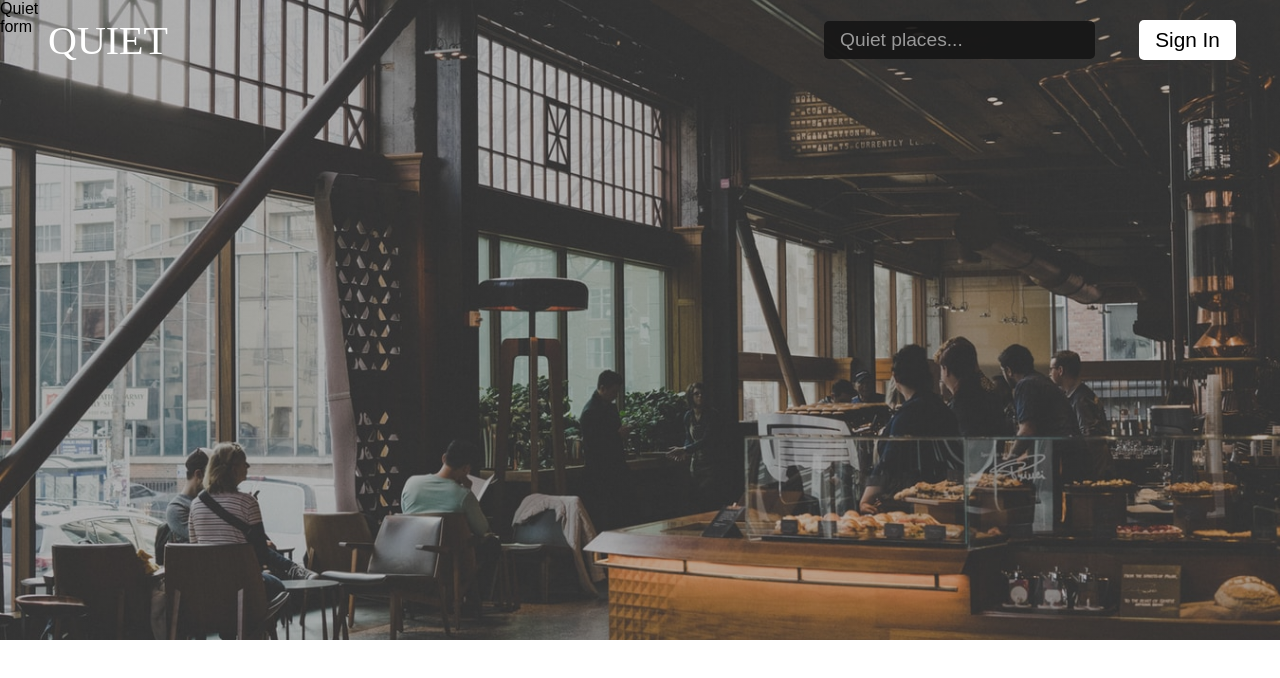
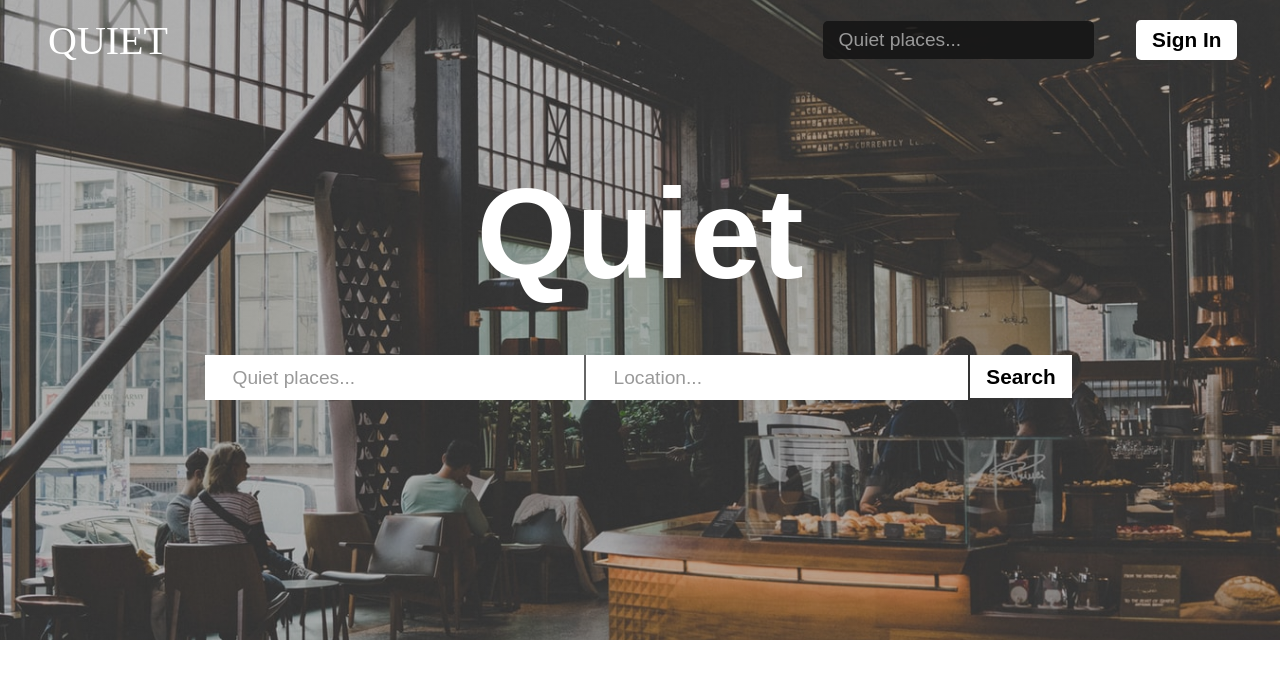
Before and after one commit to jayhan1109/Quiet, a React (Create React App) app in the folder client/: page / in a window 1280 px wide. Shown: the top 678 px of the page. Built offline with nearby package versions, Linux system fonts and the light colour scheme; a web font is replaced by a local one.

Commit message:
Jumbotron

```diff
--- a/client/src/components/landing/Landing.js
+++ b/client/src/components/landing/Landing.js
@@ -6,8 +6,20 @@ const Landing = () => {
     <div className={styles.container}>
       <Navbar />
       <div className={styles.jumbotron}>
-        <div>Quiet</div>
-        <div>form</div>
+        <div className={styles.title}>Quiet</div>
+        <form className={styles.form}>
+          <input
+            type="text"
+            className={styles.search}
+            placeholder="Quiet places..."
+          />
+          <input
+            type="text"
+            className={styles.search}
+            placeholder="Location..."
+          />
+          <input type="submit" value="Search" className={styles.submit} />
+        </form>
       </div>
     </div>
   );
--- a/client/src/components/landing/Landing.module.scss
+++ b/client/src/components/landing/Landing.module.scss
@@ -1,5 +1,60 @@
+@import "../../global.scss";
+
 .jumbotron {
   height: 80vh;
   background: linear-gradient(rgba(77, 77, 77, 0.4), rgba(77, 77, 77, 0.4)),
     url("../../assets/img/landing_bg.png") no-repeat center center/cover;
+  display: flex;
+  flex-direction: column;
+  justify-content: center;
+  align-items: center;
+
+  .title {
+    font-size: 10vw;
+    font-weight: 900;
+    color: $white-color;
+    margin-top: -5rem;
+  }
+
+  .form {
+    .search {
+      width: 30vw;
+      outline: none;
+      text-decoration: none;
+      font-size: 1.2rem;
+      border: none;
+      padding: 0.7rem 0.5rem 0.7rem 1.7rem;
+      background: $white-color;
+      position: relative;
+      margin-top: 3rem;
+
+      &:nth-child(2) {
+        transform: translateX(-5px);
+        border-left: 2px solid #666;
+      }
+
+      &::placeholder {
+        color: #999;
+      }
+
+      &::after {
+        content: "\f002";
+        font-size: 2rem;
+        font-family: "Font Awesome 5 Free";
+        font-weight: 900;
+      }
+    }
+    .submit {
+      color: $black-color;
+      text-decoration: none;
+      outline: none;
+      border: none;
+      cursor: pointer;
+      font-size: 1.3rem;
+      font-weight: bold;
+      background-color: $white-color;
+      padding: 0.6rem 1rem;
+      transform: translateX(-3px);
+    }
+  }
 }
--- a/client/src/components/landing/Navbar.module.scss
+++ b/client/src/components/landing/Navbar.module.scss
@@ -55,5 +55,6 @@
     background-color: $white-color;
     border-radius: 5px;
     padding: 0.5rem 1rem;
+    font-weight: bold;
   }
 }
```
